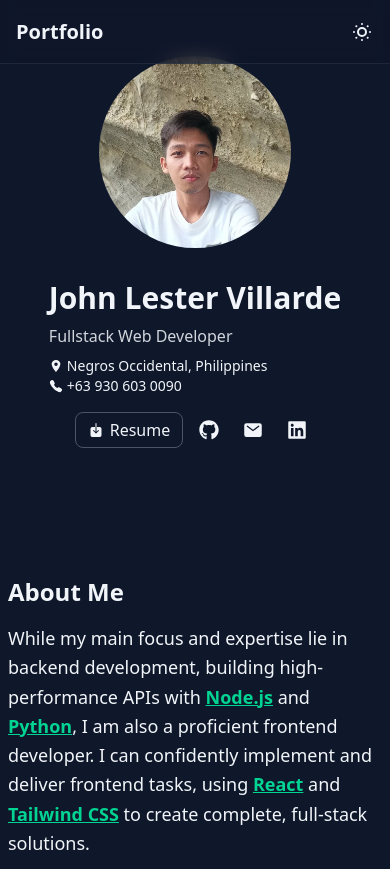
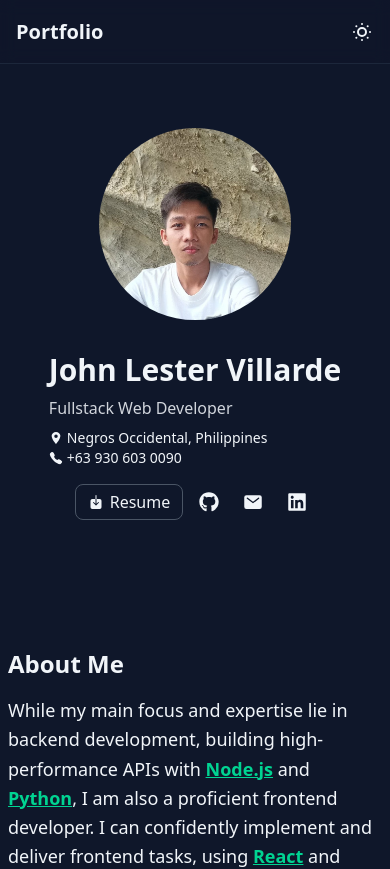
Before and after one commit to jlvillarde/jlvillarde, a React (Vite) app: page / in a window 390 px wide. Shown: the top 869 px of the page. Built offline with nearby package versions, Linux system fonts and the light colour scheme.

Commit message:
fix profile overlap with header in mobile

```diff
--- a/src/components/Profile.tsx
+++ b/src/components/Profile.tsx
@@ -4,7 +4,7 @@ import { IoMail } from 'react-icons/io5';
 
 export default function Profile() {
     return (
-        <div className="flex py-10 flex-col items-center">
+        <div className="flex py-10 flex-col pt-28 lg:pt-10 items-center">
             <div className="mb-8">
                 <img className="rounded-full w-48 h-48 object-cover" src="/portfolio-profile2.jpg" alt="Profile" />
             </div>
```
